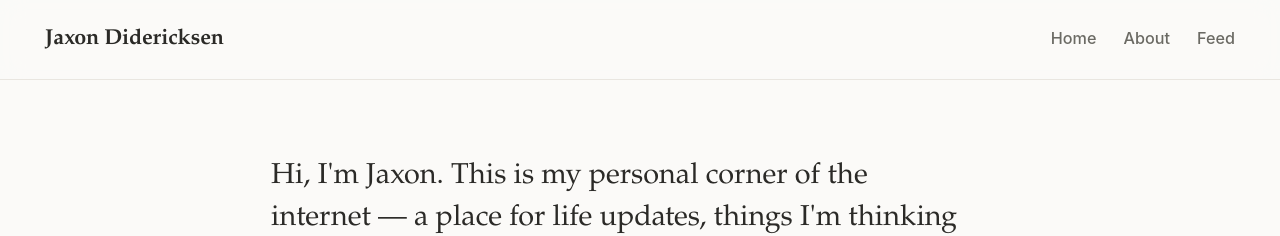
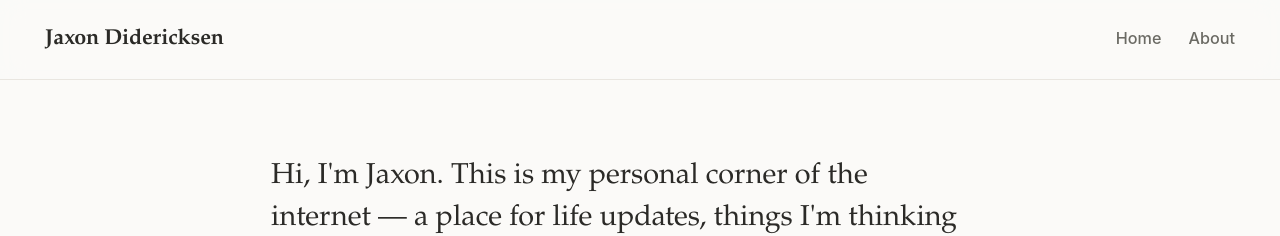
Before and after one commit to Jasper-16-Did/personal-site, a Jekyll site: the page built from index.md, in a window 1280 px wide. Shown: the top 236 px of the page. Built offline with Jekyll 4.4.1, drawn with Linux system fonts in a browser that asks for light colours.

Commit message:
Remove Feed link from top navigation
Keep the feed itself (still auto-discoverable via the <link> tag in the
head) but drop the visible nav item so visitors don't land on it directly.

Co-Authored-By: Claude Opus 4.8 <noreply@anthropic.com>

```diff
--- a/_layouts/default.html
+++ b/_layouts/default.html
@@ -14,7 +14,6 @@
     <nav class="site-nav">
       <a href="{{ '/' | relative_url }}">Home</a>
       <a href="{{ '/about' | relative_url }}">About</a>
-      <a href="{{ '/feed.xml' | relative_url }}">Feed</a>
     </nav>
   </header>
 
```
